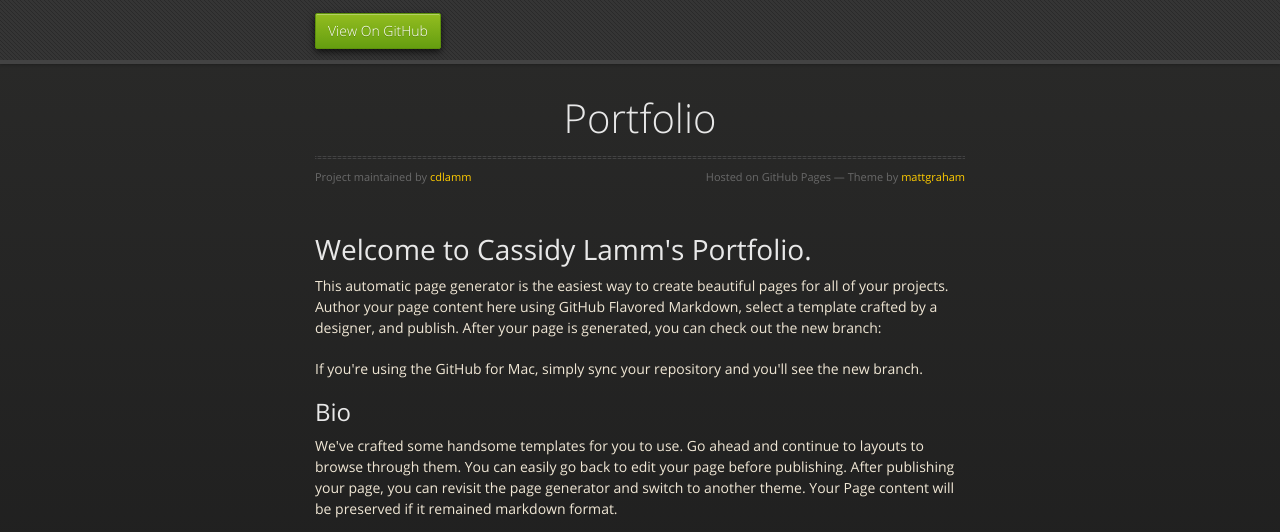
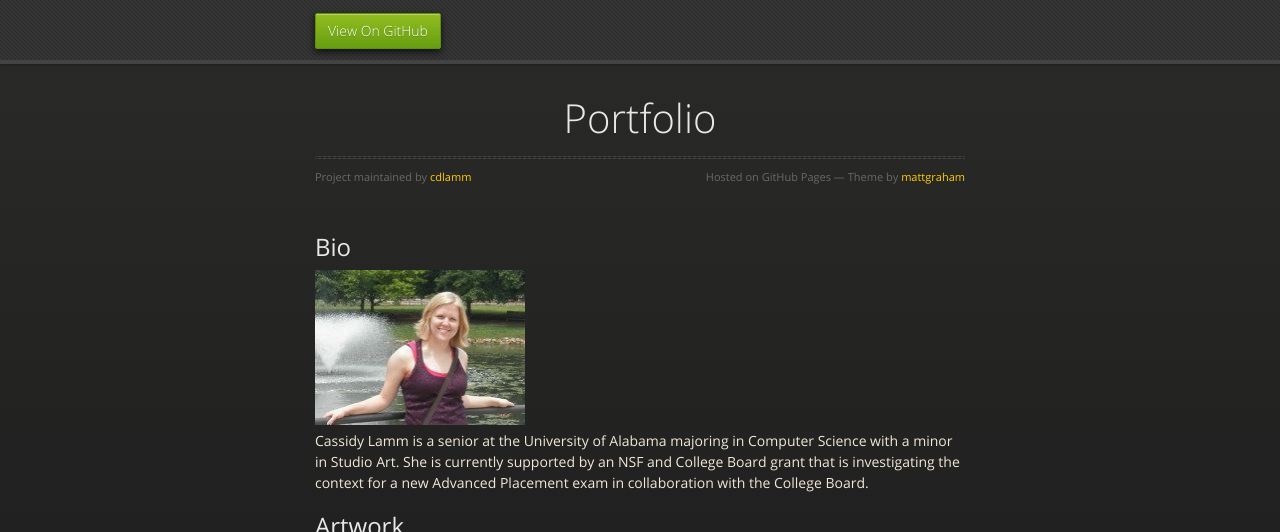
Before and after one commit to cdlamm/cdlamm.github.io, a plain HTML site: page index.html in a window 1280 px wide. Shown: the top 532 px of the page. Drawn offline with nearby package versions, Linux system fonts and the light colour scheme.

Commit message:
third commit

```diff
--- a/index.html
+++ b/index.html
@@ -35,17 +35,17 @@
           <span class="credits right">Hosted on GitHub Pages &mdash; Theme by <a href="https://twitter.com/michigangraham">mattgraham</a></span>
         </div>
 
-        <h1>
-<a id="welcom-to-cdlamm" class="anchor" href="#welcome-to-cdlamm" aria-hidden="true"><span class="octicon octicon-link"></span></a>Welcome to Cassidy Lamm's Portfolio.</h1>
 
-<p>This automatic page generator is the easiest way to create beautiful pages for all of your projects. Author your page content here using GitHub Flavored Markdown, select a template crafted by a designer, and publish. After your page is generated, you can check out the new branch:</p>
 
-<p>If you're using the GitHub for Mac, simply sync your repository and you'll see the new branch.</p>
+<p></p>
 
 <h2>
 <a id="bio" class="anchor" href="#bio" aria-hidden="true"><span class="octicon octicon-link"></span></a>Bio</h2>
+<img src="bio1.jpg" alt="Bamboo" style="width:210px;height:155px">
 
-<p>We've crafted some handsome templates for you to use. Go ahead and continue to layouts to browse through them. You can easily go back to edit your page before publishing. After publishing your page, you can revisit the page generator and switch to another theme. Your Page content will be preserved if it remained markdown format.</p>
+<p>Cassidy Lamm is a senior at the University of Alabama majoring in Computer Science with a minor in Studio Art.
+She is currently supported by an NSF and College Board grant that is investigating the context for a new Advanced
+Placement exam in collaboration with the College Board.</p>
 
 <h2>
 <a id="artwork" class="anchor" href="#artwork" aria-hidden="true"><span class="octicon octicon-link"></span></a>Artwork</h2>
@@ -145,8 +145,6 @@ Date: Fall 2012</p>
 <p>Media: Blue Painter's Tape <br>
 Size: Staircase Wall <br>
 Date: Summer 2014</p>
-
-<p>If you prefer to not use the automatic generator, push a branch named <code>gh-pages</code> to your repository to create a page manually. In addition to supporting regular HTML content, GitHub Pages support Jekyll, a simple, blog aware static site generator written by our own Tom Preston-Werner. Jekyll makes it easy to create site-wide headers and footers without having to copy them across every page. It also offers intelligent blog support and other advanced templating features.</p>
       </section>
 
     </div>
```
Also changed, not shown: bio1.jpg (added), bio2.jpg (added), bio3.JPG (added).
